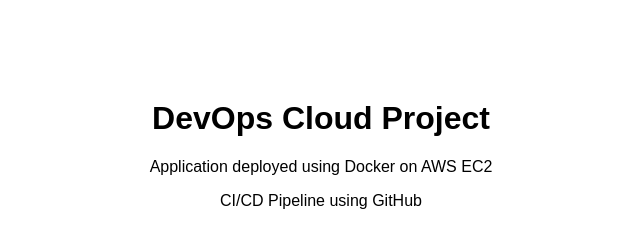
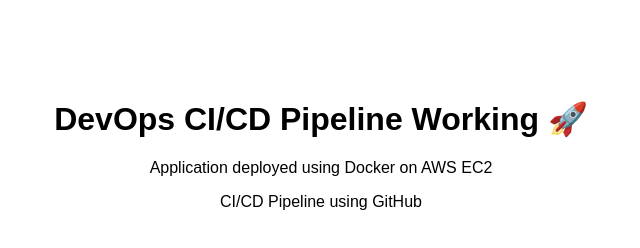
Before and after one commit to nikhilgeography-png/devops-cloud-project, a plain HTML site: page index.html in a window 1280 px wide. Shown: the whole page, without its empty margins (319-959 px from the left). Drawn offline with Linux system fonts and the light colour scheme.

Commit message:
Update header to reflect CI/CD pipeline status

```diff
--- a/index.html
+++ b/index.html
@@ -6,7 +6,7 @@
 
 <body style="font-family:Arial;text-align:center;margin-top:100px;">
 
-<h1>DevOps Cloud Project</h1>
+<h1>DevOps CI/CD Pipeline Working 🚀</h1>
 
 <p>Application deployed using Docker on AWS EC2</p>
 
```
